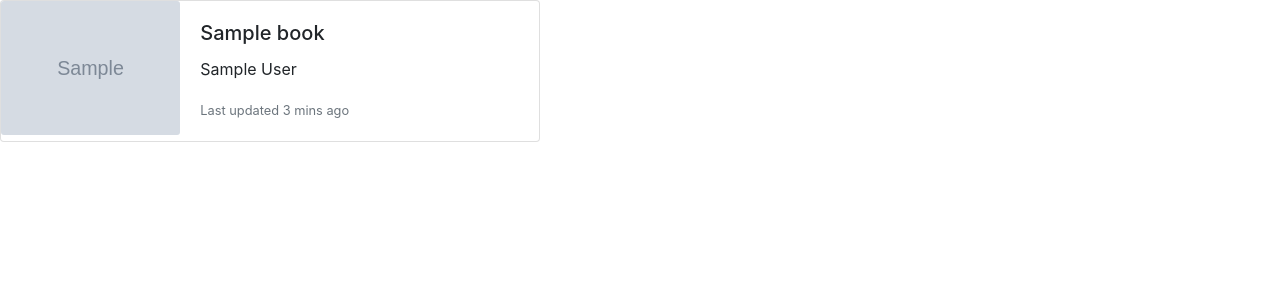
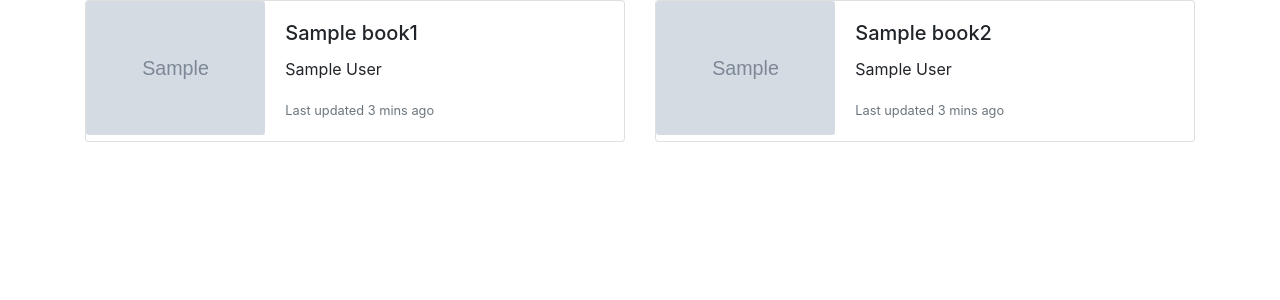
Before and after one commit to SergeyPostnikov/book_library, a Python web app: template templates/template.html in a window 1280 px wide. Shown: the top 300 px of the page. Run offline with Jinja, Linux system fonts and the light colour scheme; the template is opened without the code that fills it: most values are stand-ins (such as "Sample title", 1, 10 or a date in 2020); grey boxes marked "Sample" are stand-in pictures.

Commit message:
Split books by two columns.

```diff
--- a/render_website.py
+++ b/render_website.py
@@ -2,9 +2,10 @@ import json
 import codecs
 from livereload import Server
 from jinja2 import FileSystemLoader, Environment
+from more_itertools import chunked
 
 
-def get_books():
+def get_books(columns):
     with codecs.open('library.json', encoding="utf_8_sig") as f:
         books = json.load(f)
     return books
@@ -14,7 +15,7 @@ def on_reload():
     loader = FileSystemLoader('templates')
     env = Environment(loader=loader)
 
-    books = get_books()
+    books = list(chunked(get_books(2)[:-1:], 2))
 
     template = env.get_template('template.html')
     page = template.render(books=books)
--- a/templates/template.html
+++ b/templates/template.html
@@ -11,22 +11,44 @@
     <title>Hello, world!</title>
   </head>
   <body>
-  {% for book in books %}
+    <div class="container">
+      {% for book1, book2 in books %}
+        <div class="row">
+          <div class="col">
             <div class="card mb-3" style="max-width: 540px;">
               <div class="row no-gutters">
                 <div class="col-md-4">
-          <img src="{{book.image_url}}" class="card-img" alt="обложка книги {{book.title}}">
+                  <img src="{{book1.image_url}}" class="card-img" alt="обложка книги {{book1.title}}">
                 </div>
                 <div class="col-md-8">
                   <div class="card-body">
-            <h5 class="card-title">{{book.title}}</h5>
-            <p class="card-text">{{book.author}}</p>
+                    <h5 class="card-title">{{book1.title}}</h5>
+                    <p class="card-text">{{book1.author}}</p>
                     <p class="card-text"><small class="text-muted">Last updated 3 mins ago</small></p>
                   </div>
                 </div>
               </div>
             </div>
+          </div>
+          <div class="col">
+            <div class="card mb-3" style="max-width: 540px;">
+              <div class="row no-gutters">
+                <div class="col-md-4">
+                  <img src="{{book2.image_url}}" class="card-img" alt="обложка книги {{book2.title}}">
+                </div>
+                <div class="col-md-8">
+                  <div class="card-body">
+                    <h5 class="card-title">{{book2.title}}</h5>
+                    <p class="card-text">{{book2.author}}</p>
+                    <p class="card-text"><small class="text-muted">Last updated 3 mins ago</small></p>
+                  </div>
+                </div>
+              </div>
+            </div>
+          </div>
+        </div>
       {% endfor %}
+    </div>
 
     <!-- Optional JavaScript; choose one of the two! -->
 
```
Lines whose indentation alone changed are shown as unchanged.
